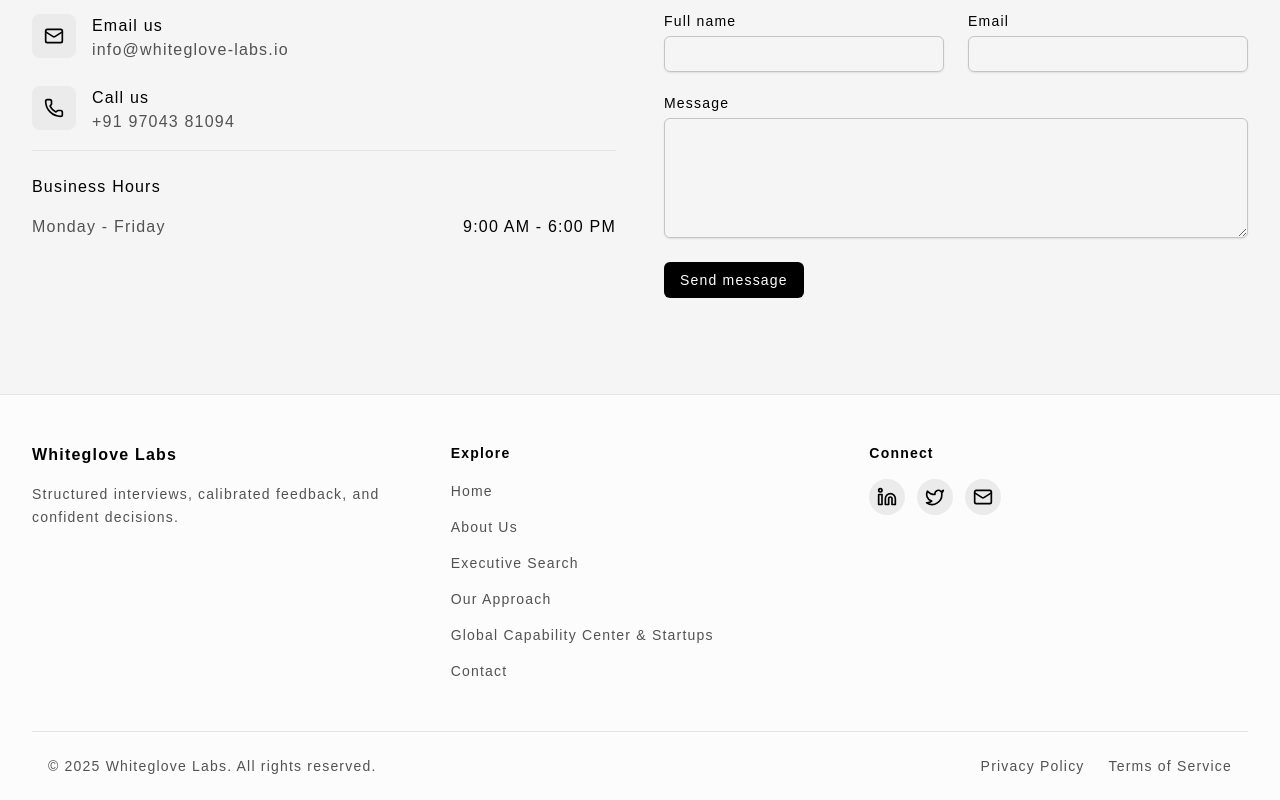
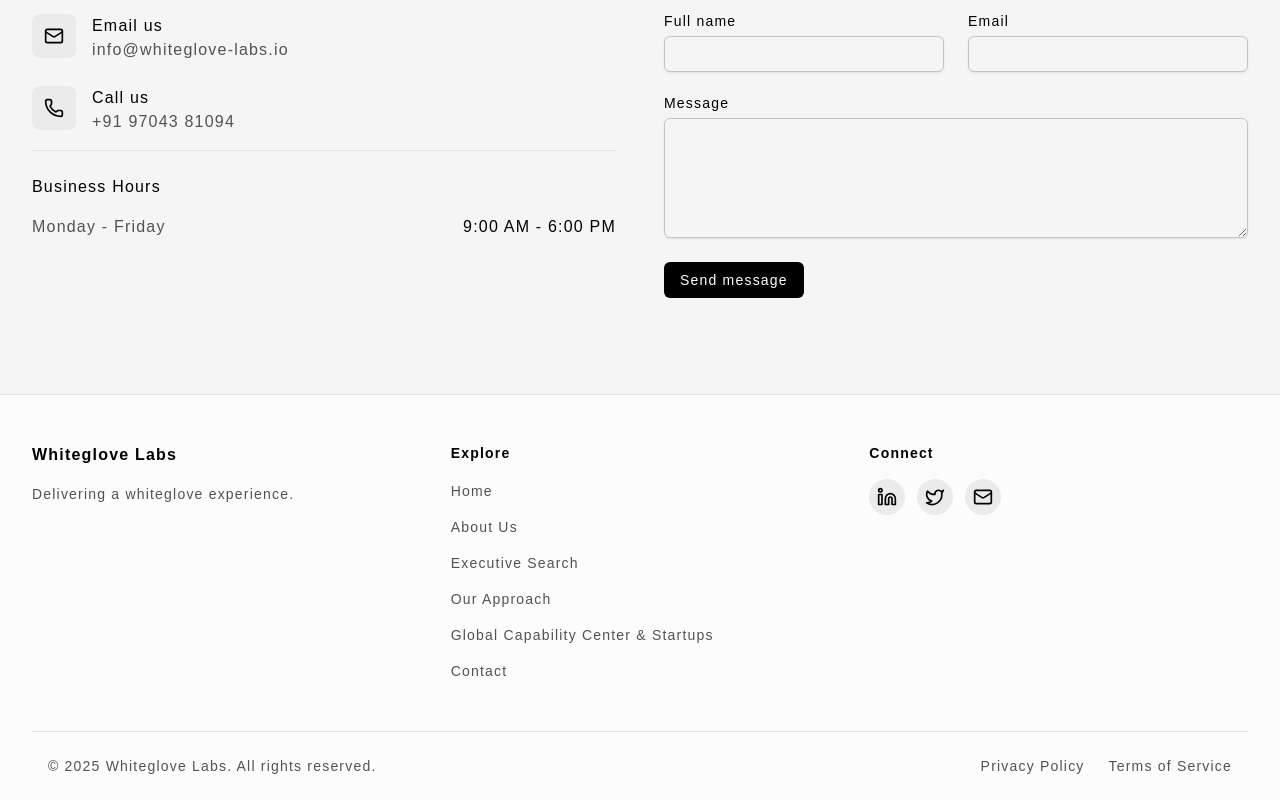
Before and after one commit to Aegon017/whiteglove-labs, a React (Vite) app: page / in a window 1280 px wide. Shown: the part 2781-3581 px from the top of the page. Built offline with nearby package versions, Linux system fonts and the light colour scheme.

Commit message:
changes are done

```diff
--- a/src/components/site-footer.tsx
+++ b/src/components/site-footer.tsx
@@ -27,7 +27,7 @@
               <span className="font-semibold">Whiteglove Labs</span>
             </Link>
             <p className="text-sm leading-relaxed text-muted-foreground">
-              Structured interviews, calibrated feedback, and confident decisions.
+              Delivering a whiteglove experience.
             </p>
           </div>
           <div>
```
